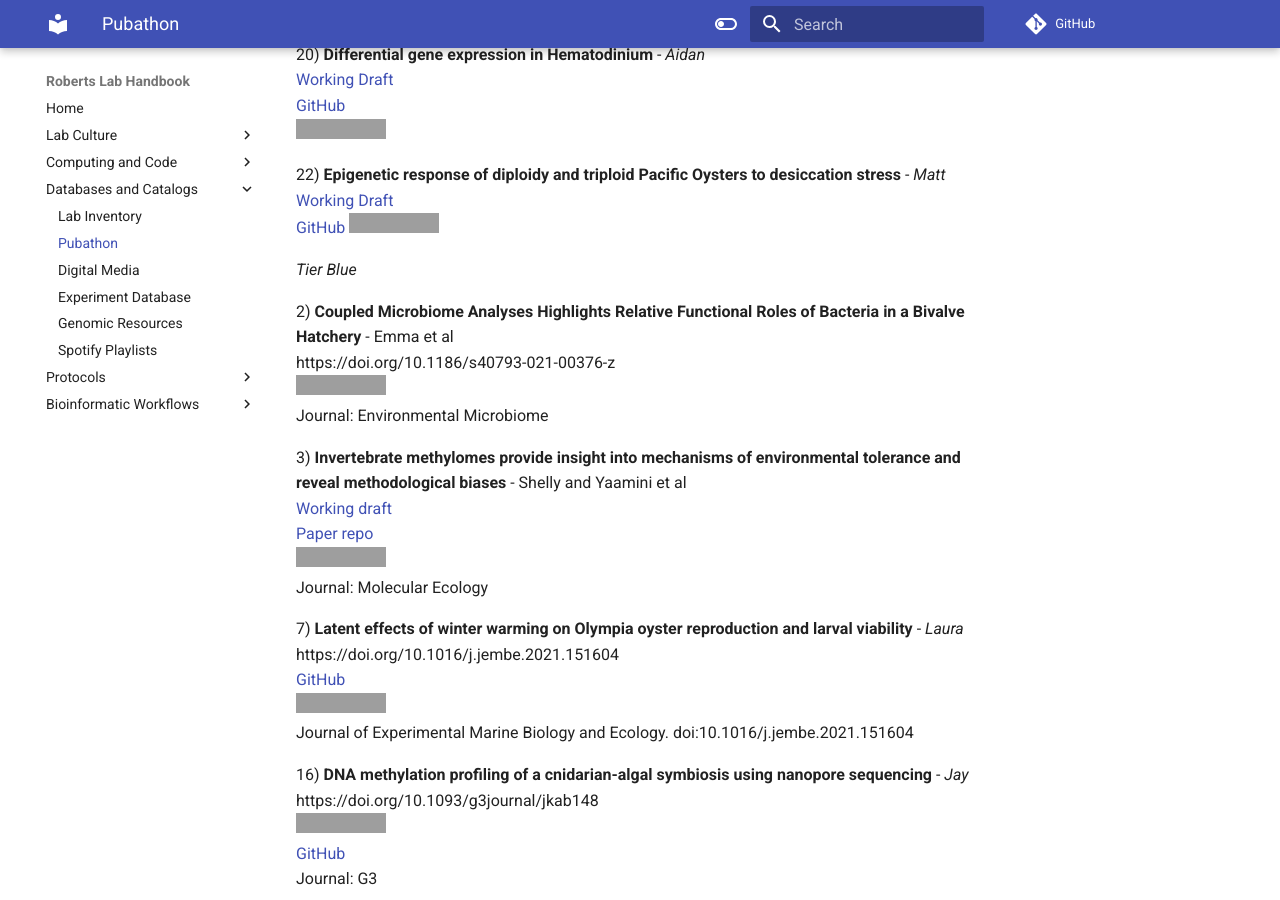
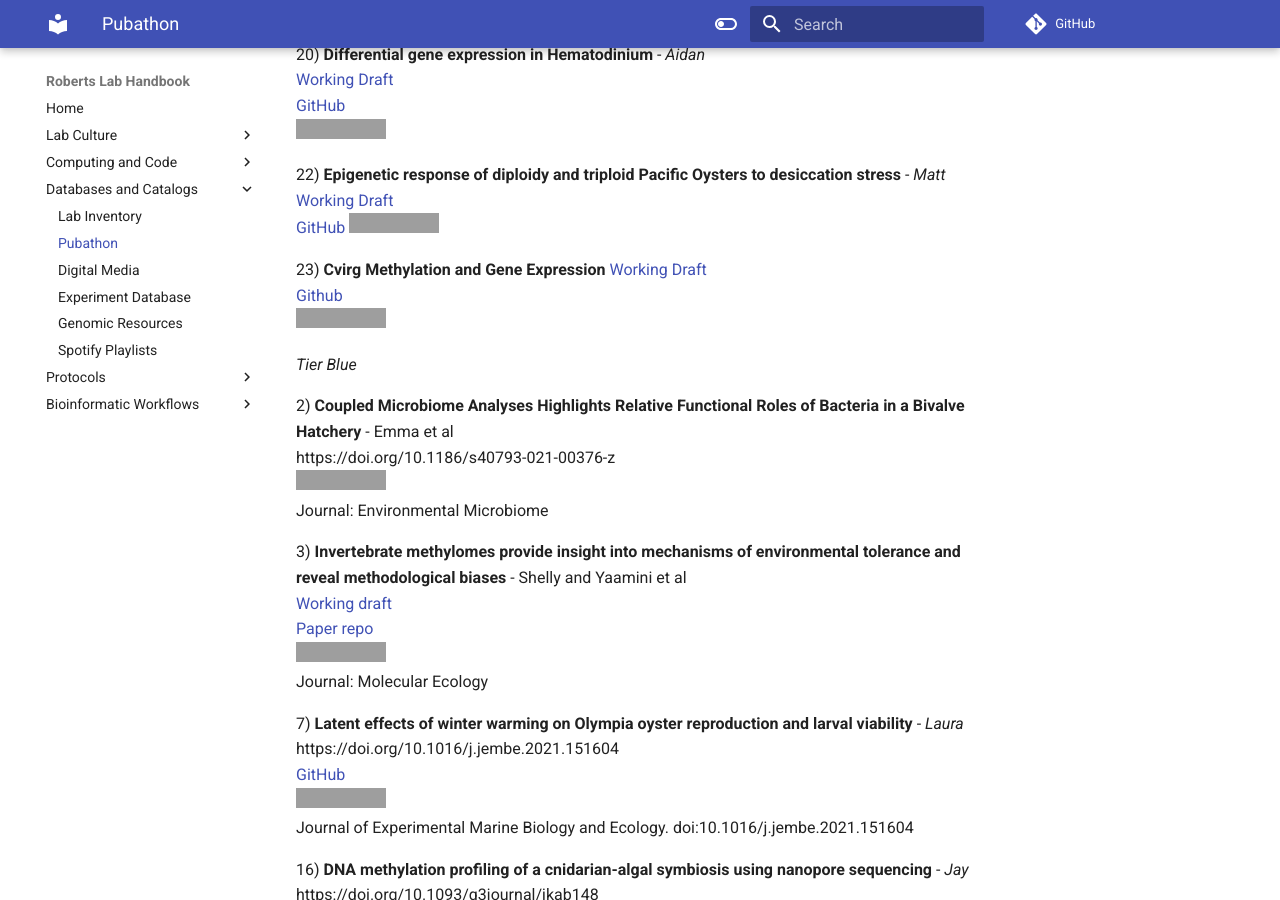
Before and after one commit to RobertsLab/resources, an MkDocs documentation site: the page built from docs/Pubathon.md, in a window 1280 px wide and 900 px high, scrolled down 2469 px, cut to the strip 0-900 px from the top of the window. Built offline with MkDocs 1.6.1 and Material for MkDocs 9.7.7, drawn with Linux system fonts in a browser that asks for light colours; comment, search, counter and statistics services are not loaded; grey boxes are pictures that could not be loaded.

Commit message:
add Cvirg meth/gene exp paper

```diff
--- a/docs/Pubathon.md
+++ b/docs/Pubathon.md
@@ -68,12 +68,12 @@ Journal:
 13) **Differential methylation in response to OA with diploid and triploid oysters** - _Yaamini_
 [Working Draft](https://docs.google.com/document/d/1uqPDX2BWuWlEeS_d5JMTATvJFaEJOZED2SOVpqkLOJM/edit#heading=h.6ddhvfvd1oh3)
 [Github](https://github.com/RobertsLab/project-oyster-oa)
-![status](https://img.shields.io/badge/pub--a--thon%20status-early%20draft-yellow.svg)
+![status](https://img.shields.io/badge/pub--a--thon%20status-in%20progress-orange.svg)
 
 14) **Differential gonad methylation in female oysters** - _Yaamini_
 [Working Draft](https://docs.google.com/document/d/1tEqyvmxe4CqBbq-bBeOa_r0oX_WH1SPy9ofJg26p3po/edit#heading=h.p6g45es19e8c)
 [Github](https://github.com/RobertsLab/project-gigas-oa-meth)
-![status](https://img.shields.io/badge/pub--a--thon%20status-early%20draft-yellow.svg)
+![status](https://img.shields.io/badge/pub--a--thon%20status-in%20progress-orange.svg)
 
 15) **Harnessing the Power of Single-cell RNA Sequencing to Control Reproductive Development in Bivalves** - _Mac_
 [Working Draft](https://docs.google.com/document/d/1csdQ4oxinJBnRMw4RESeTrNBcRPqC_KkIQ2tkWt16i4/edit?usp=sharing)
@@ -96,6 +96,11 @@ Journal:
 22) **Epigenetic response of diploidy and triploid Pacific Oysters to desiccation stress**  - _Matt_
 [Working Draft](https://docs.google.com/document/d/17mcGDI-TWmU4vgBXmiXmeofe4qEuFH5inBKBHhG9tzg/edit?usp=sharing)
 [GitHub](https://github.com/mattgeorgephd/project-gigas_ploidy)
+![status](https://img.shields.io/badge/pub--a--thon%20status-early%20draft-yellow.svg)
+
+23) **Cvirg Methylation and Gene Expression**
+[Working Draft](https://docs.google.com/document/d/1O63kXExAe-bBPXv6fTEZAof8Q2-ARI5Y3XyD5oxkiGE/edit)
+[Github](https://github.com/epigeneticstoocean/2018_L18-adult-methylation)
 ![status](https://img.shields.io/badge/pub--a--thon%20status-early%20draft-yellow.svg)
 
 
```
